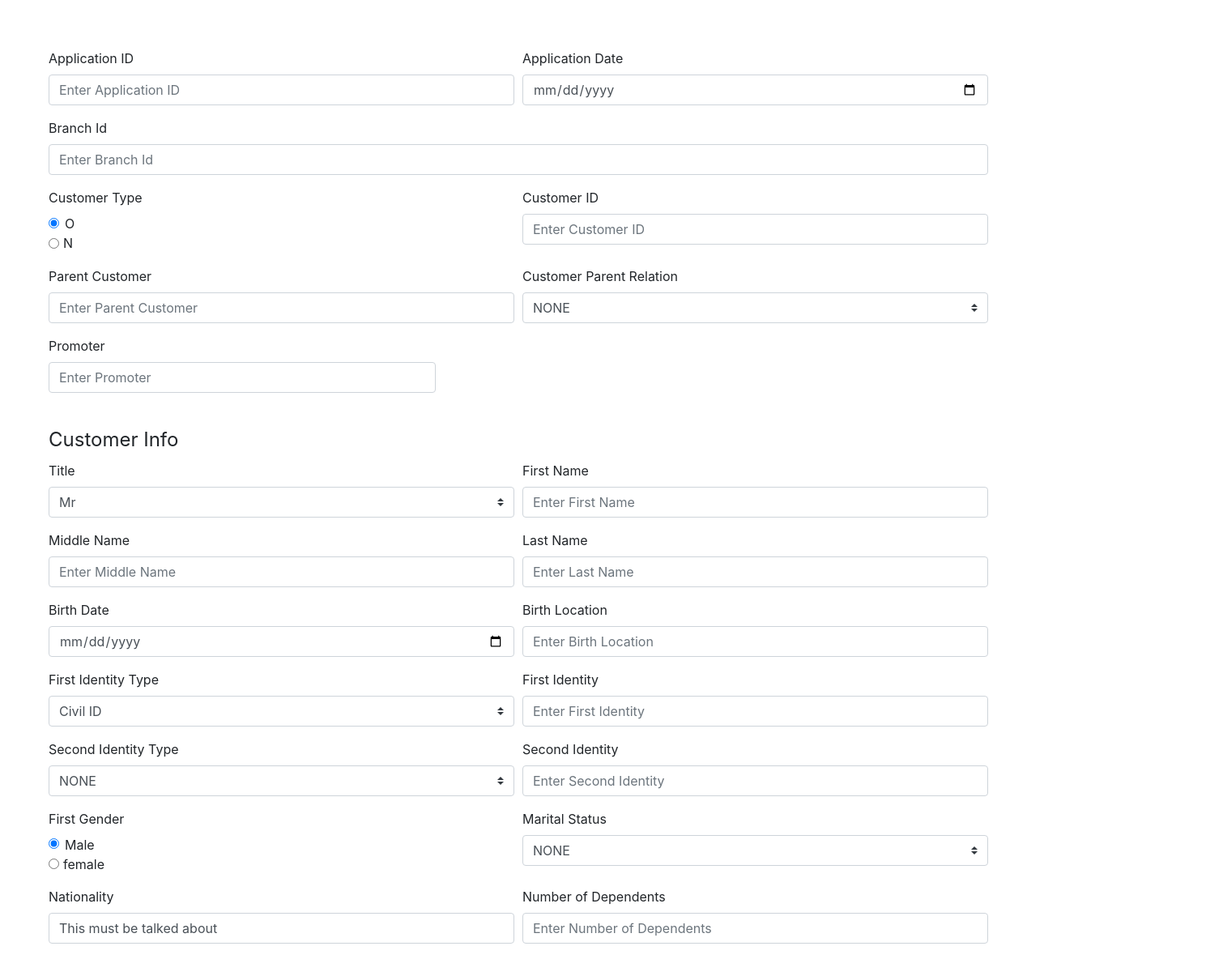
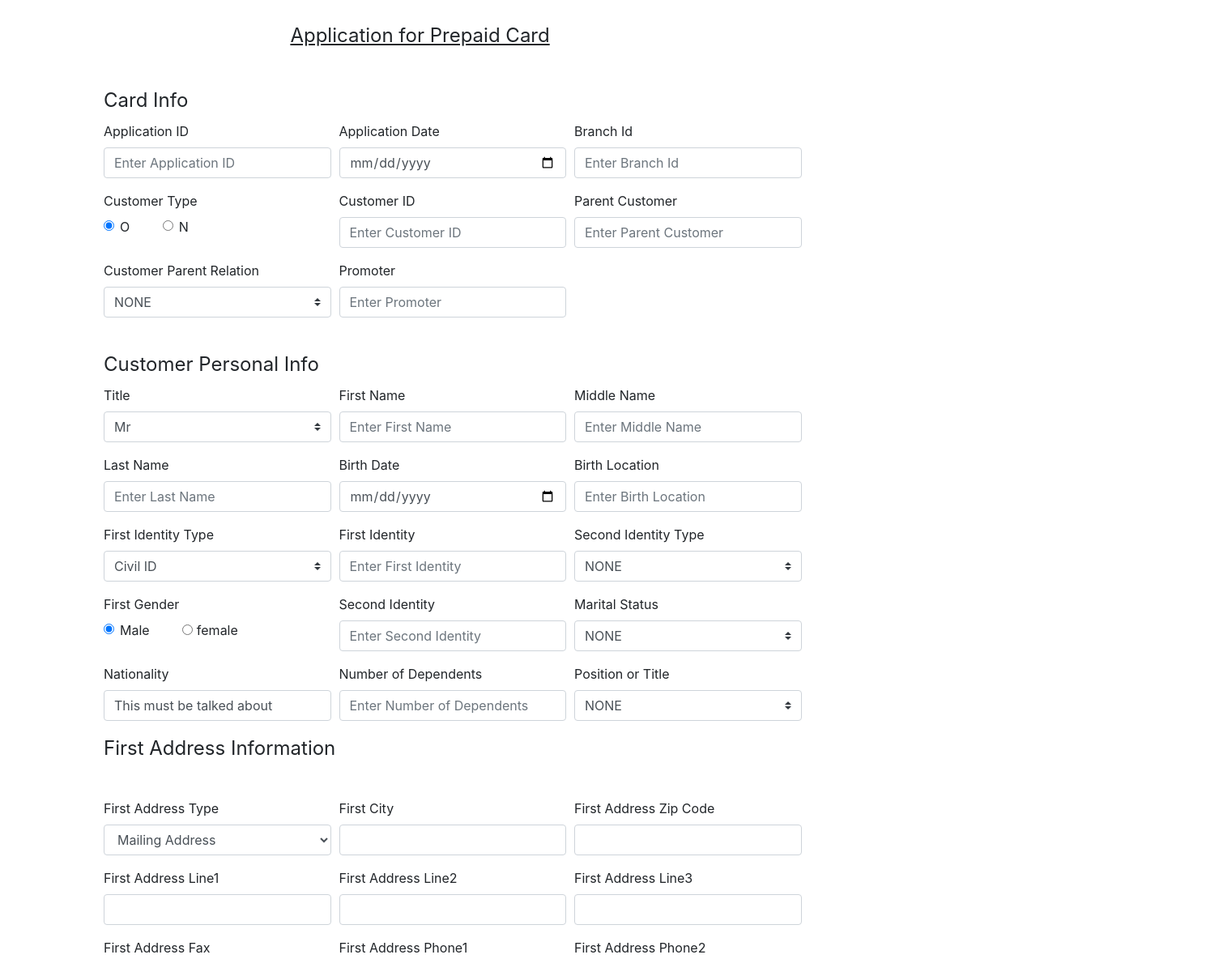
Before and after one commit to yourisev/card-application-form, a React (Create React App) app: page / in a window 1280 px wide. Shown: the top 1184 px of the page at 81% size, 1510 px wide, since content can reach past the window. Built offline with nearby package versions, Linux system fonts and the light colour scheme.

Commit message:
Arrange display

```diff
--- a/src/App.css
+++ b/src/App.css
@@ -1,3 +1,4 @@
 .form{
-  padding: 60px;
+  padding-left: 10%;
+  padding-top: 2%;
 }
--- a/src/App.js
+++ b/src/App.js
@@ -119,7 +119,8 @@ export default class App extends React.Component {
                         numberOfDependents: Yup.string().test("Digits only", "The field should be an integer and should be less than 100", (value) => /^\d{1,2}$/.test(value)),
                         customerPositionOrTitle: Yup.string(),
                         firstCity: Yup.string()
-                            .max(20, 'Must be 20 characters or less'),
+                            .max(20, 'Must be 20 characters or less')
+                            .required('Required'),
                         firstAddressZipCode: Yup.string()
                             .max(5, 'Must be 5 characters or less'),
                         firstAddressLine1: Yup.string()
--- a/src/components/Addresses/Addresses.js
+++ b/src/components/Addresses/Addresses.js
@@ -93,7 +93,7 @@ const Addresses = (props) => {
                 </Form.Row>
 
                 <legend>
-                    <br/>Second Address Information<br/><br/>
+                    <br/>Second Address Information
                 </legend>
                 <Form.Row>
                     <Form.Group as={Col} controlId="secondAddressType" xs={3}>
@@ -177,7 +177,7 @@ const Addresses = (props) => {
                 </Form.Row>
 
                 <legend>
-                    <br/>Third Address Information<br/><br/>
+                    <br/>Third Address Information
                 </legend>
                 <Form.Row>
                     <Form.Group as={Col} controlId="thirdAddressType" xs={3}>
--- a/src/components/top-component/Part1.js
+++ b/src/components/top-component/Part1.js
@@ -2,6 +2,7 @@ import React from 'react';
 import Form from "react-bootstrap/Form";
 import Col from "react-bootstrap/Col";
 import FormGroup from "react-bootstrap/FormGroup";
+import './top.css';
 import {Formik} from 'formik';
 import * as Yup from 'yup';
 
@@ -18,8 +19,16 @@ export default class Part1 extends React.Component {
 
         }
         return (
-            <div><Form.Row>
-                <Col><FormGroup controlId="applicationId">
+            <div>
+                <legend className={'legend'}>
+                    <u>
+                        Application for Prepaid Card
+                    </u>
+                    <br/><br/>
+                </legend>
+                <legend>Card Info</legend>
+                <Form.Row>
+                <Col xs={3}><FormGroup controlId="applicationId">
                     <Form.Label>Application ID</Form.Label>
                     <Form.Control
                         placeholder="Enter Application ID" {...formik.getFieldProps('applicationId')}
@@ -28,7 +37,7 @@ export default class Part1 extends React.Component {
                         {formik.errors.applicationId}
                     </Form.Control.Feedback>
                 </FormGroup></Col>
-                <Col><FormGroup controlId="applicationDate">
+                <Col xs={3}><FormGroup controlId="applicationDate">
                     <Form.Label>Application Date</Form.Label>
                     <Form.Control placeholder="Enter Application Date" {...formik.getFieldProps('applicationDate')}
                                   isInvalid={formik.errors.applicationDate && formik.touched.applicationDate}
@@ -37,11 +46,7 @@ export default class Part1 extends React.Component {
                         {formik.errors.applicationDate}
                     </Form.Control.Feedback>
                 </FormGroup></Col>
-
-            </Form.Row>
-                <Form.Row>
-
-                    <Col><FormGroup controlId="branchId">
+                    <Col xs={3}><FormGroup controlId="branchId">
                         <Form.Label>Branch Id</Form.Label>
                         <Form.Control placeholder="Enter Branch Id" {...formik.getFieldProps('branchId')}
                                       isInvalid={formik.errors.branchId && formik.touched.branchId}/>
@@ -50,22 +55,29 @@ export default class Part1 extends React.Component {
                         </Form.Control.Feedback>
                     </FormGroup></Col>
             </Form.Row>
+
                 <Form.Row>
-                    <Col><FormGroup controlId="customerType">
+                    <Col xs={3}><FormGroup controlId="customerType">
                         <Form.Label>Customer Type</Form.Label>
+                        <Form.Row>
+                            <Col xs={3}>
                                 <Form.Check
                                     type='radio'
                                     name='customerType'
                                     label='O'
                                     defaultChecked
                                     {...formik.getFieldProps('customerType')}/>
-                        <Form.Check inline
-                                    type='radio'
+                            </Col>
+
+                           <Col>
+                               <Form.Check type='radio'
                                            name='customerType'
                                            label='N'/>
+                           </Col>
+                        </Form.Row>
 
                     </FormGroup></Col>
-                    <Col><FormGroup controlId="customerId">
+                    <Col xs={3}><FormGroup controlId="customerId">
                         <Form.Label>Customer ID</Form.Label>
                         <Form.Control placeholder="Enter Customer ID" {...formik.getFieldProps('customerId')}
                                       isInvalid={formik.errors.customerId && formik.touched.customerId}/>
@@ -73,9 +85,7 @@ export default class Part1 extends React.Component {
                             {formik.errors.customerId}
                         </Form.Control.Feedback>
                     </FormGroup></Col>
-                </Form.Row>
-                <Form.Row>
-                    <Col><FormGroup controlId="parentCustomer">
+                    <Col xs={3}><FormGroup controlId="parentCustomer">
                     <Form.Label>Parent Customer</Form.Label>
                     <Form.Control placeholder="Enter Parent Customer" {...formik.getFieldProps('parentCustomer')}
                                   isInvalid={formik.errors.parentCustomer && formik.touched.parentCustomer}/>
@@ -83,16 +93,16 @@ export default class Part1 extends React.Component {
                         {formik.errors.parentCustomer}
                     </Form.Control.Feedback>
                 </FormGroup></Col>
-                    <Col><FormGroup controlId="CustomerParentRelation">
+                </Form.Row>
+                <Form.Row>
+                    <Col xs={3}><FormGroup controlId="CustomerParentRelation">
                         <Form.Label>Customer Parent Relation</Form.Label>
                         <Form.Control as="select" custom {...formik.getFieldProps('CustomerParentRelation')}>
                             <option>NONE</option>
                             {parentRelationOptions()}
                         </Form.Control>
                     </FormGroup></Col>
-                </Form.Row>
-                <Form.Row>
-                    <Col xs={5}><FormGroup controlId="promoter">
+                    <Col xs={3}><FormGroup controlId="promoter">
                     <Form.Label>Promoter</Form.Label>
                     <Form.Control placeholder="Enter Promoter" {...formik.getFieldProps('promoter')}
                                   isInvalid={formik.errors.promoter && formik.touched.promoter}/>
--- a/src/components/top-component/Part2.js
+++ b/src/components/top-component/Part2.js
@@ -35,15 +35,15 @@ export default class Part2 extends React.Component {
         }
         return (
             <fieldset>
-                <legend>Customer Info</legend>
+                <legend>Customer Personal Info</legend>
                 <Form.Row>
-                    <Col><FormGroup controlId="customerTitle">
+                    <Col xs={3}><FormGroup controlId="customerTitle">
                         <Form.Label>Title</Form.Label>
                         <Form.Control as="select" custom {...formik.getFieldProps('customerTitle')}>
                             {titleOptions()}
                         </Form.Control>
                     </FormGroup></Col>
-                    <Col><FormGroup controlId="customerFName">
+                    <Col xs={3}><FormGroup controlId="customerFName">
                         <Form.Label>First Name</Form.Label>
                         <Form.Control placeholder="Enter First Name" {...formik.getFieldProps('customerFName')}
                                       isInvalid={formik.errors.customerFName && formik.touched.customerFName}/>
@@ -51,9 +51,7 @@ export default class Part2 extends React.Component {
                             {formik.errors.customerFName}
                         </Form.Control.Feedback>
                     </FormGroup></Col>
-                </Form.Row>
-                <Form.Row>
-                    <Col><FormGroup controlId="customerMName">
+                    <Col xs={3}><FormGroup controlId="customerMName">
                     <Form.Label>Middle Name</Form.Label>
                     <Form.Control placeholder="Enter Middle Name" {...formik.getFieldProps('customerMName')}
                                   isInvalid={formik.errors.customerMName && formik.touched.customerMName}/>
@@ -61,7 +59,9 @@ export default class Part2 extends React.Component {
                         {formik.errors.customerMName}
                     </Form.Control.Feedback>
                 </FormGroup></Col>
-                    <Col><FormGroup controlId="customerLName">
+                </Form.Row>
+                <Form.Row>
+                    <Col xs={3}><FormGroup controlId="customerLName">
                         <Form.Label>Last Name</Form.Label>
                         <Form.Control placeholder="Enter Last Name" {...formik.getFieldProps('customerLName')}
                                       isInvalid={formik.errors.customerLName && formik.touched.customerLName}/>
@@ -69,9 +69,7 @@ export default class Part2 extends React.Component {
                             {formik.errors.customerLName}
                         </Form.Control.Feedback>
                     </FormGroup></Col>
-                </Form.Row>
-                <Form.Row>
-                    <Col><FormGroup controlId="customerBDate">
+                    <Col xs={3}><FormGroup controlId="customerBDate">
                     <Form.Label>Birth Date</Form.Label>
                     <Form.Control type="date"
                                   placeholder="Enter Birth Date" {...formik.getFieldProps('customerBDate')}
@@ -80,7 +78,7 @@ export default class Part2 extends React.Component {
                         {formik.errors.customerBDate}
                     </Form.Control.Feedback>
                 </FormGroup></Col>
-                    <Col><FormGroup controlId="customerBLocation">
+                    <Col xs={3}><FormGroup controlId="customerBLocation">
                         <Form.Label>Birth Location</Form.Label>
                         <Form.Control placeholder="Enter Birth Location" {...formik.getFieldProps('customerBLocation')}
                                       isInvalid={formik.errors.customerBLocation && formik.touched.customerBLocation}/>
@@ -90,13 +88,13 @@ export default class Part2 extends React.Component {
                     </FormGroup></Col>
                 </Form.Row>
                 <Form.Row>
-                    <Col><FormGroup controlId="firstIdentityType">
+                    <Col xs={3}><FormGroup controlId="firstIdentityType">
                         <Form.Label>First Identity Type</Form.Label>
                         <Form.Control as="select" custom {...formik.getFieldProps('firstIdentityType')}>
                             {identityOptions()}
                         </Form.Control>
                     </FormGroup></Col>
-                    <Col><FormGroup controlId="firstIdentity">
+                    <Col xs={3}><FormGroup controlId="firstIdentity">
                         <Form.Label>First Identity</Form.Label>
                         <Form.Control placeholder="Enter First Identity" {...formik.getFieldProps('firstIdentity')}
                                       isInvalid={formik.errors.firstIdentity && formik.touched.firstIdentity}/>
@@ -104,16 +102,36 @@ export default class Part2 extends React.Component {
                             {formik.errors.firstIdentity}
                         </Form.Control.Feedback>
                     </FormGroup></Col>
-                </Form.Row>
-                <Form.Row>
-                    <Col><FormGroup controlId="secondIdentityType">
+                    <Col xs={3}><FormGroup controlId="secondIdentityType">
                     <Form.Label>Second Identity Type</Form.Label>
                     <Form.Control as="select" custom {...formik.getFieldProps('secondIdentityType')}>
                         <option>NONE</option>
                         {identityOptions()}
                     </Form.Control>
                 </FormGroup></Col>
-                    <Col><FormGroup controlId="secondIdentity">
+                </Form.Row>
+                <Form.Row>
+
+                    <Col xs={3}><FormGroup controlId="firstGender">
+                    <Form.Label>First Gender</Form.Label>
+                    <Form.Row>
+                        <Col xs={4}>
+                            <Form.Check
+                                type='radio'
+                                name='firstGender'
+                                label='Male'
+                                defaultChecked
+                                {...formik.getFieldProps('firstGender')}/>
+                        </Col>
+                        <Col>
+                            <Form.Check inline
+                                        type='radio'
+                                        name='firstGender'
+                                        label='female'/>
+                        </Col>
+                    </Form.Row>
+                </FormGroup></Col>
+                    <Col xs={3}><FormGroup controlId="secondIdentity">
                     <Form.Label>Second Identity</Form.Label>
                     <Form.Control placeholder="Enter Second Identity" {...formik.getFieldProps('secondIdentity')}
                                   isInvalid={formik.errors.secondIdentity && formik.touched.secondIdentity}/>
@@ -121,22 +139,7 @@ export default class Part2 extends React.Component {
                         {formik.errors.secondIdentity}
                     </Form.Control.Feedback>
                 </FormGroup></Col>
-                </Form.Row>
-                <Form.Row>
-                    <Col><FormGroup controlId="firstGender">
-                        <Form.Label>First Gender</Form.Label>
-                        <Form.Check
-                            type='radio'
-                            name='firstGender'
-                            label='Male'
-                            defaultChecked
-                            {...formik.getFieldProps('firstGender')}/>
-                        <Form.Check inline
-                                    type='radio'
-                                    name='firstGender'
-                                    label='female'/>
-                    </FormGroup></Col>
-                    <Col><FormGroup controlId="customerMaritalStatus">
+                    <Col xs={3}><FormGroup controlId="customerMaritalStatus">
                         <Form.Label>Marital Status</Form.Label>
                         <Form.Control as="select" custom {...formik.getFieldProps('customerMaritalStatus')}>
                             <option>NONE</option>
@@ -145,7 +148,8 @@ export default class Part2 extends React.Component {
                     </FormGroup></Col>
                 </Form.Row>
                 <Form.Row>
-                    <Col><FormGroup controlId="customerNationality">
+
+                    <Col xs={3}><FormGroup controlId="customerNationality">
                         <Form.Label>Nationality</Form.Label>
                         <Form.Control placeholder="Enter Nationality" {...formik.getFieldProps('customerNationality')}
                                       isInvalid={formik.errors.customerNationality && formik.touched.customerNationality}/>
@@ -153,7 +157,7 @@ export default class Part2 extends React.Component {
                             {formik.errors.customerNationality}
                         </Form.Control.Feedback>
                     </FormGroup></Col>
-                    <Col><FormGroup controlId="numberOfDependents">
+                    <Col xs={3}><FormGroup controlId="numberOfDependents">
                         <Form.Label>Number of Dependents</Form.Label>
                         <Form.Control
                             placeholder="Enter Number of Dependents" {...formik.getFieldProps('numberOfDependents')}
@@ -162,8 +166,7 @@ export default class Part2 extends React.Component {
                             {formik.errors.numberOfDependents}
                         </Form.Control.Feedback>
                     </FormGroup></Col>
-                </Form.Row><Form.Row>
-                <Col xs={4}><FormGroup controlId="customerPositionOrTitle">
+                    <Col xs={3}><FormGroup controlId="customerPositionOrTitle">
                     <Form.Label>Position or Title</Form.Label>
                     <Form.Control as="select" custom {...formik.getFieldProps('customerPositionOrTitle')}>
                         <option value='0'>NONE</option>
@@ -171,6 +174,11 @@ export default class Part2 extends React.Component {
                     </Form.Control>
                 </FormGroup></Col>
                 </Form.Row>
+                <Form.Row>
+
+                </Form.Row><Form.Row>
+
+            </Form.Row>
             </fieldset>
 
         );
--- a/src/components/top-component/top.css
+++ b/src/components/top-component/top.css
@@ -0,0 +1,7 @@
+input[type="radio"] {
+    margin-right: 20px;
+}
+
+.legend{
+margin-left: 20%;
+}
```
Also changed, not shown: src/components/bottom.component.jsx (+4 -4 lines). Lines whose indentation alone changed are shown as unchanged.
